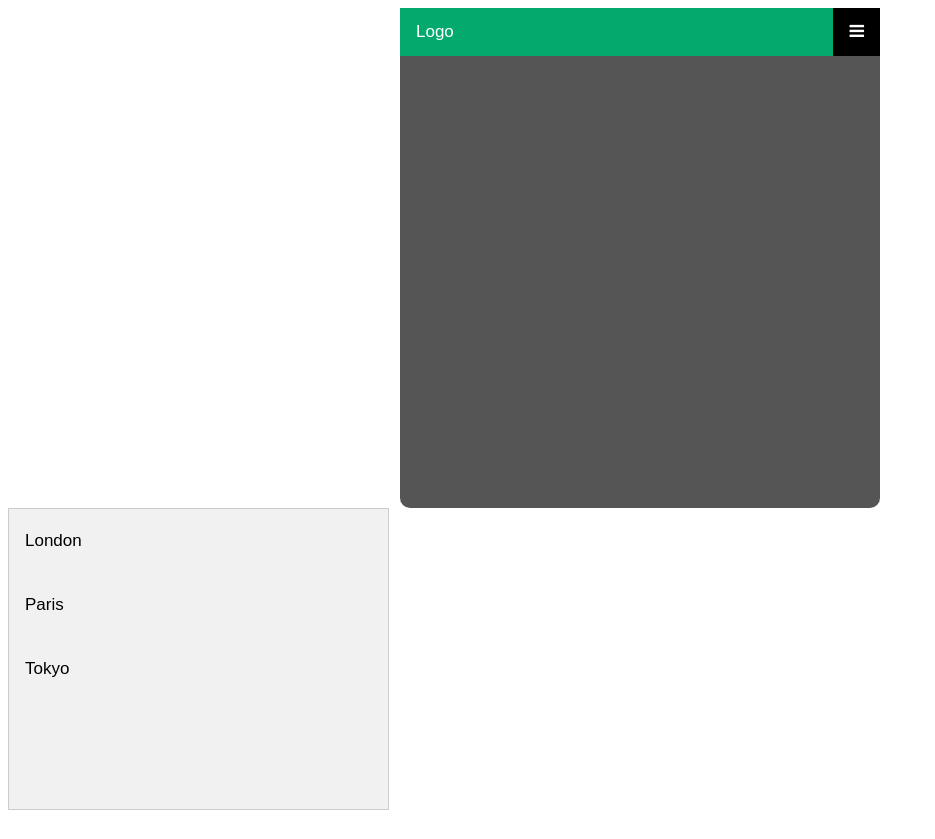
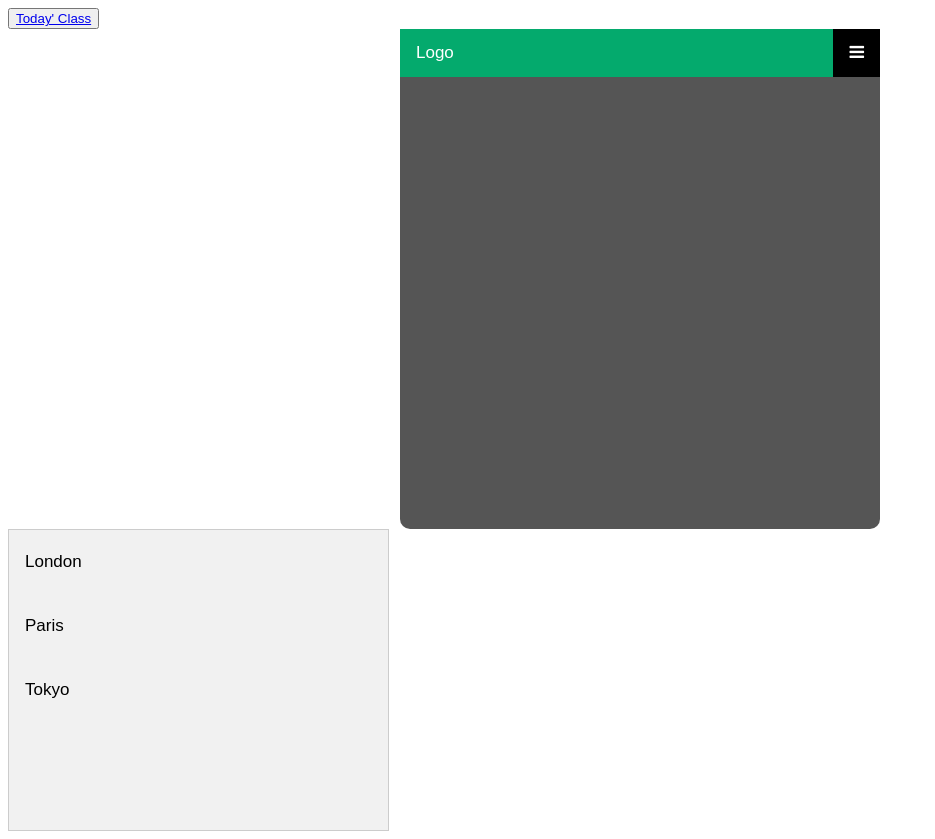
Before and after one commit to ROKUBOSS/ahona, a plain HTML site: page index.html in a window 1280 px wide. Shown: the whole page, without its empty margins (0-935 px from the left). Before the commit the page ends 818 px from the top, so only its background shows below. Drawn offline with Linux system fonts and the light colour scheme.

Commit message:
fileadds

```diff
--- a/index.html
+++ b/index.html
@@ -58,6 +58,7 @@ body {
 </style>
 </head>
 <body>
+  <Button><a href="https://smartlearningapproach.com/ict-2nd-chapter-mcq/#h-%E0%A6%95-%E0%A6%B2-%E0%A6%89%E0%A6%A1-%E0%A6%95%E0%A6%AE-%E0%A6%AA-%E0%A6%89%E0%A6%9F" target="_blank">Today' Class</a></Button>
 
 <!-- Simulate a smartphone / tablet -->
 <div class="mobile-container">
```
